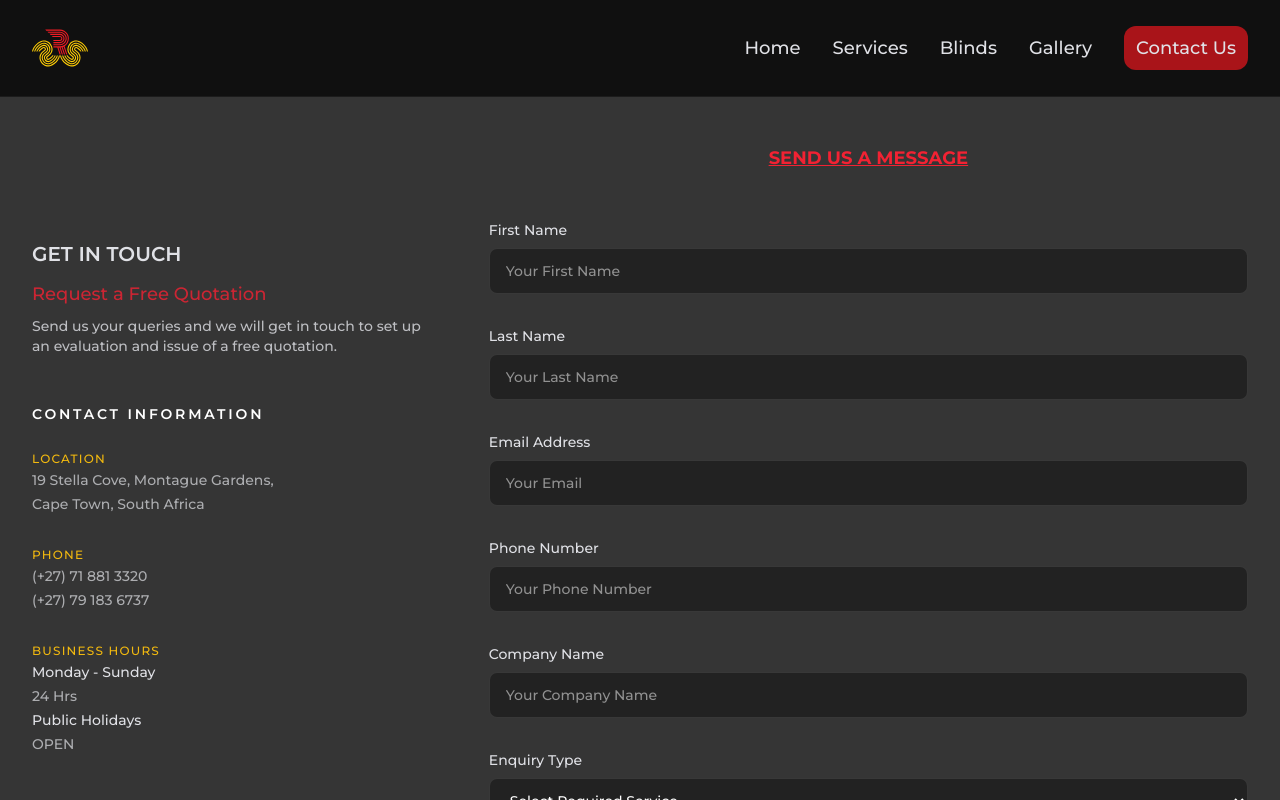
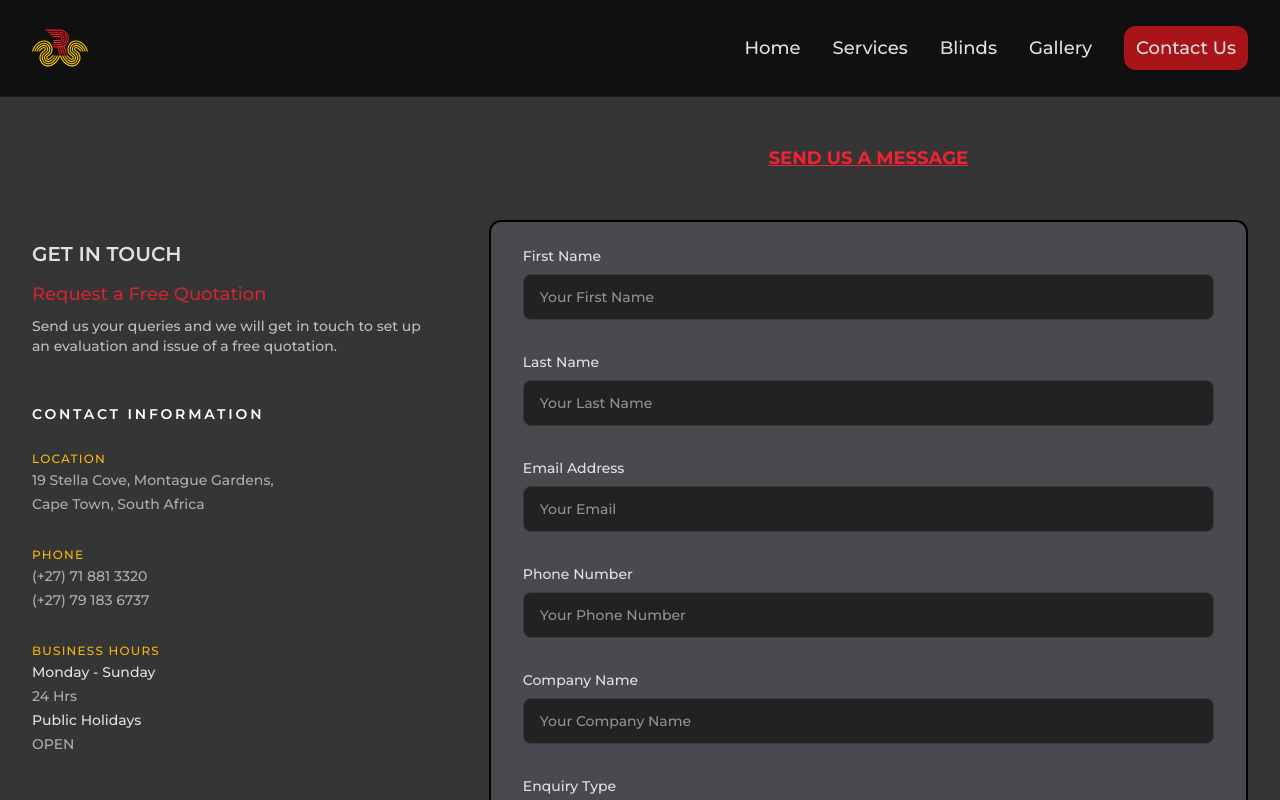
Before and after one commit to Ambs04/RollerShutterServices, a React (Vite) app: page /contact in a window 1280 px wide. Shown: the top 800 px of the page. Built offline with nearby package versions, Linux system fonts and the light colour scheme.

Commit message:
contact section aniamtions complete

```diff
--- a/src/Pages/Contact/Contact.jsx
+++ b/src/Pages/Contact/Contact.jsx
@@ -107,7 +107,7 @@ export default function Contact() {
       <Header />
       <div className="max-w-7xl mx-auto px-4 sm:px-6 lg:px-8 py-30">
         <div className="grid grid-cols-1 md:grid-cols-[0.7fr_1.3fr] gap-12">
-          <div class="md:mt-30">
+          <div class="md:mt-30" data-aos="fade-right">
             <h3 class="mb-3 text-[#e0e1e6] font-semibold text-xl">
               GET IN TOUCH
             </h3>
@@ -179,15 +179,19 @@ export default function Contact() {
           <div>
             <div>
               <div class="mt-6 mb-12 text-center text-[#f22233] font-bold underline text-lg ">
-                <p>SEND US A MESSAGE</p>
+                <p data-aos="fade-in">SEND US A MESSAGE</p>
               </div>
 
               {success && (
                 <div>Message sent successfully! We'll be in touch soon.</div>
               )}
 
-              <form onSubmit={handleSubmit} class="space-y-8">
-                <div class="flex flex-row md:flex-col gap-8 md:gap-8 justify-between">
+              <form
+                onSubmit={handleSubmit}
+                class="space-y-8 border-2 border-[#000000] px-8 py-6 rounded-xl bg-[#494a50] "
+                data-aos="fade-left"
+              >
+                <div class="flex flex-row md:flex-col gap-8 md:gap-8 justify-between ">
                   <div>
                     <label
                       htmlFor="firstName"
```
